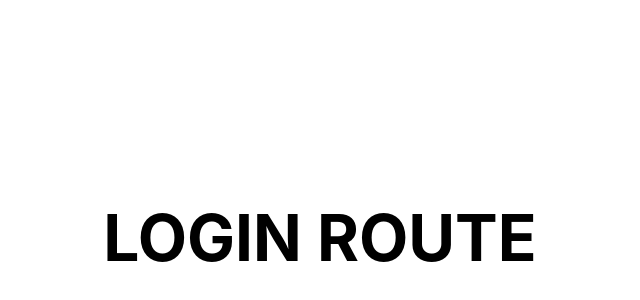
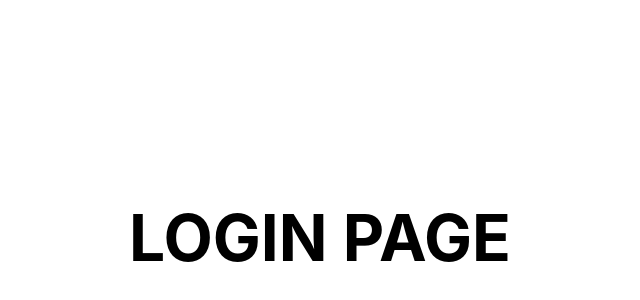
Before and after one commit to glauroqj/nextjs-start, a Next.js app: page /login in a window 1280 px wide. Shown: the part 162-462 px from the top of the page, without its empty margins (320-960 px from the left). Built offline with nearby package versions, Linux system fonts and the light colour scheme.

Commit message:
add: protected routes and absolute imports

```diff
--- /dev/null
+++ b/src/containers/Layout.js
@@ -0,0 +1,7 @@
+const Layout = ({children}) => {
+  return (
+    <div>{children}</div>
+  )
+}
+
+export default Layout
--- a/src/pages/_app.js
+++ b/src/pages/_app.js
@@ -1,8 +1,34 @@
 /** MAIN FILE */
+import { Provider } from 'next-auth/client'
 import '../styles/globals.css'
 
-function App({ Component, pageProps }) {
-  return <Component {...pageProps} />
+// Use the <Provider> to improve performance and allow components that call
+// `useSession()` anywhere in your application to access the `session` object.
+const App = ({ Component, pageProps }) => {
+  return (
+    <Provider
+      // Provider options are not required but can be useful in situations where
+      // you have a short session maxAge time. Shown here with default values.
+      options={{
+        // Client Max Age controls how often the useSession in the client should
+        // contact the server to sync the session state. Value in seconds.
+        // e.g.
+        // * 0  - Disabled (always use cache value)
+        // * 60 - Sync session state with server if it's older than 60 seconds
+        clientMaxAge: 0,
+        // Keep Alive tells windows / tabs that are signed in to keep sending
+        // a keep alive request (which extends the current session expiry) to
+        // prevent sessions in open windows from expiring. Value in seconds.
+        //
+        // Note: If a session has expired when keep alive is triggered, all open
+        // windows / tabs will be updated to reflect the user is signed out.
+        keepAlive: 0
+      }}
+      session={pageProps.session}
+    >
+      <Component {...pageProps} />
+    </Provider>
+  )
 }
 
 export default App
--- /dev/null
+++ b/src/pages/api/protected/getDashboard.js
@@ -0,0 +1,11 @@
+import { getSession } from 'next-auth/client'
+
+export default async (req, res) => {
+  const session = await getSession({ req })
+
+  if (session) {
+    res.send({ content: 'This is protected content. You can access this content because you are signed in.' })
+  } else {
+    res.send({ error: 'You must be sign in to view the protected content on this page.' })
+  }
+}
--- a/src/pages/login.js
+++ b/src/pages/login.js
@@ -1,11 +1,11 @@
 import Head from 'next/head'
+/** container */
+import Layout from 'containers/Layout'
 import styles from '../styles/Home.module.css'
 
-export default function Home() {
-
-  console.log('< LOGIN > ', process.env.APP_ENVIRONMENT)
-
+const Login = () => {
   return (
+    <Layout>
       <div className={styles.container}>
         <Head>
           <title>Create Next App - Test</title>
@@ -14,10 +14,14 @@ export default function Home() {
 
         <main className={styles.main}>
           <h1 className={styles.title}>
-          LOGIN ROUTE
+            LOGIN PAGE
           </h1>
+
         </main>
 
       </div>
+    </Layout>
   )
 }
+
+export default Login
```
Also changed, not shown: jsconfig.json (+7 -5 lines), src/containers/ProtectedLayout.js (added, +29 -0 lines), src/pages/api/auth/[...nextauth].js (added, +122 -0 lines), src/pages/dashboard.js (+9 -5 lines), src/pages/index.js (+7 -1 lines), src/server/providers/session.js (deleted, +0 -15 lines), src/pages/api/hello.js (line endings or trailing spaces), 1 other file (tests, documents, lock files or other folders). Lines whose indentation alone changed are shown as unchanged.
